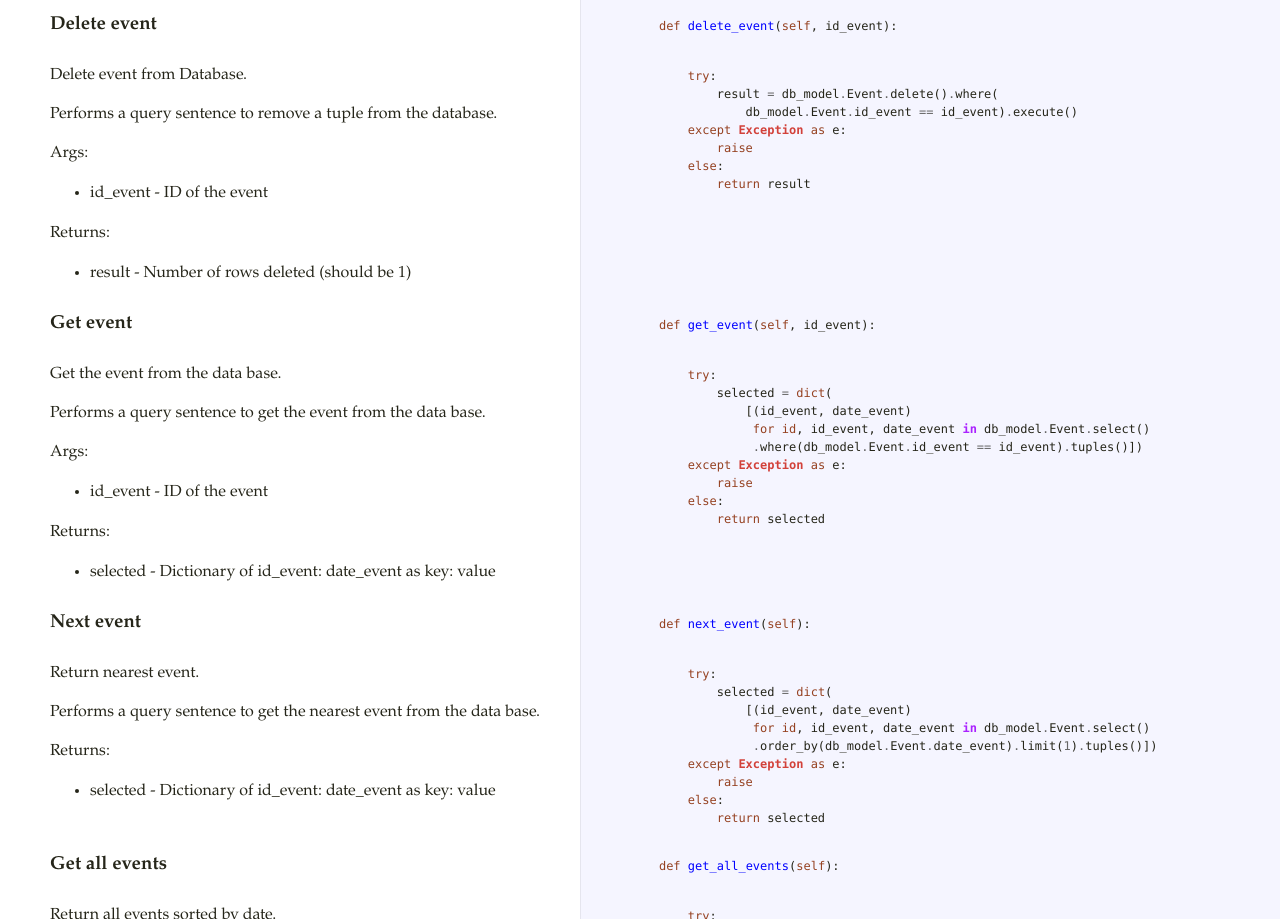
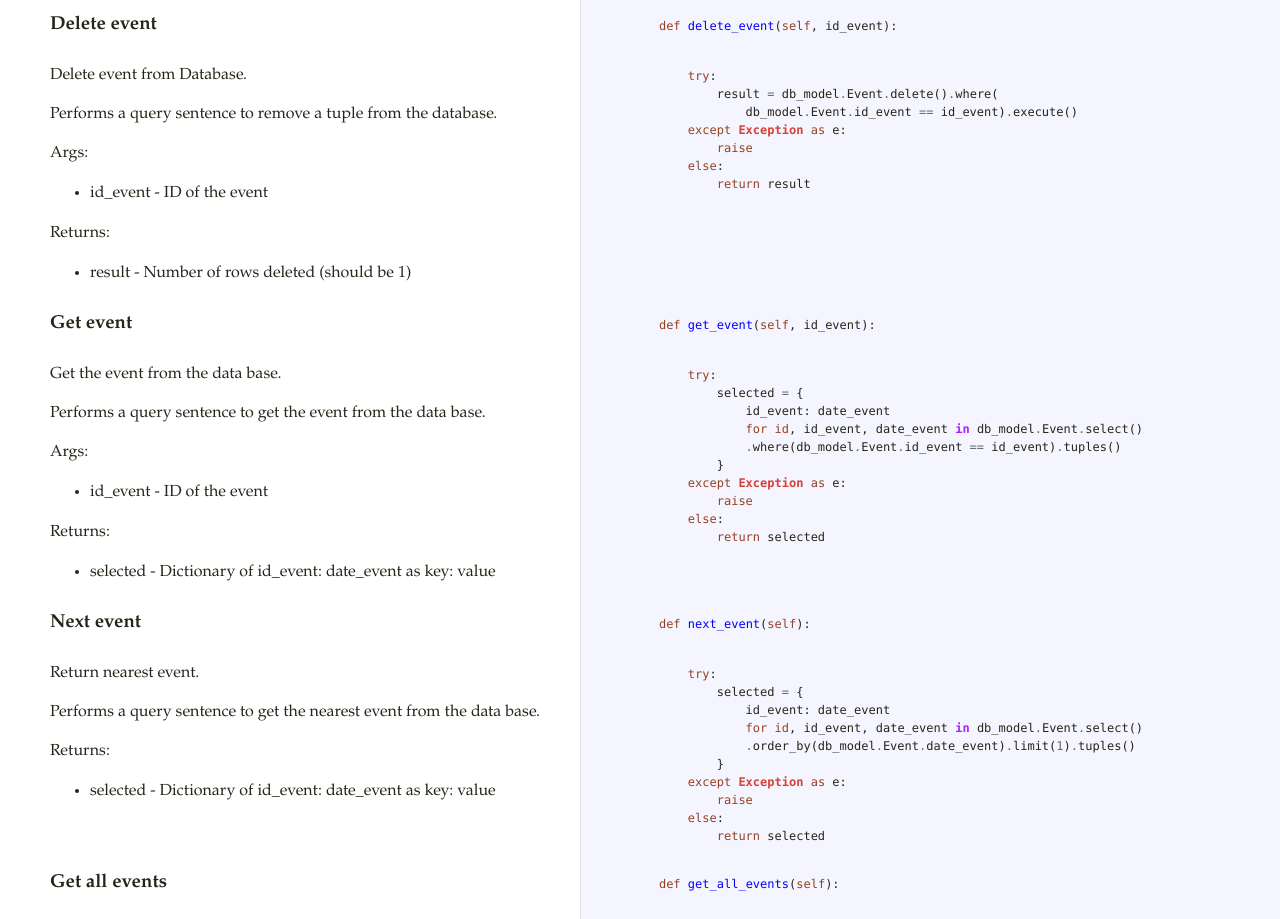
Before and after one commit to lulivi/bot-calendario-telegram, a plain HTML site: page docs/reminder.html in a window 1280 px wide. Shown: the part 1881-2800 px from the top of the page. Drawn offline with Linux system fonts and the light colour scheme.

Commit message:
Updated documentation

```diff
--- a/docs/reminder.html
+++ b/docs/reminder.html
@@ -55,7 +55,7 @@
       <div class='octowrap'>
         <a class='octothorpe' href='#section-3'>#</a>
       </div>
-      <p>Checks and modifies a database</p>
+      <p>Checks and modifies a database.</p>
 <p>Methods:</p>
 <ul>
 <li>initialize - Initialize the database object.</li>
@@ -198,7 +198,7 @@
       <div class='octowrap'>
         <a class='octothorpe' href='#section-12'>#</a>
       </div>
-      <p>Updates an existing event.</p>
+      <p>Update an existing event.</p>
 <p>Performs an update query to to an existing event of the database</p>
 <p>Args:</p>
 <ul>
@@ -303,10 +303,11 @@
     </div>
     <div class='code'>
       <div class="highlight"><pre>        <span class="k">try</span><span class="p">:</span>
-            <span class="n">selected</span> <span class="o">=</span> <span class="nb">dict</span><span class="p">(</span>
-                <span class="p">[(</span><span class="n">id_event</span><span class="p">,</span> <span class="n">date_event</span><span class="p">)</span>
-                 <span class="k">for</span> <span class="nb">id</span><span class="p">,</span> <span class="n">id_event</span><span class="p">,</span> <span class="n">date_event</span> <span class="ow">in</span> <span class="n">db_model</span><span class="o">.</span><span class="n">Event</span><span class="o">.</span><span class="n">select</span><span class="p">()</span>
-                 <span class="o">.</span><span class="n">where</span><span class="p">(</span><span class="n">db_model</span><span class="o">.</span><span class="n">Event</span><span class="o">.</span><span class="n">id_event</span> <span class="o">==</span> <span class="n">id_event</span><span class="p">)</span><span class="o">.</span><span class="n">tuples</span><span class="p">()])</span>
+            <span class="n">selected</span> <span class="o">=</span> <span class="p">{</span>
+                <span class="n">id_event</span><span class="p">:</span> <span class="n">date_event</span>
+                <span class="k">for</span> <span class="nb">id</span><span class="p">,</span> <span class="n">id_event</span><span class="p">,</span> <span class="n">date_event</span> <span class="ow">in</span> <span class="n">db_model</span><span class="o">.</span><span class="n">Event</span><span class="o">.</span><span class="n">select</span><span class="p">()</span>
+                <span class="o">.</span><span class="n">where</span><span class="p">(</span><span class="n">db_model</span><span class="o">.</span><span class="n">Event</span><span class="o">.</span><span class="n">id_event</span> <span class="o">==</span> <span class="n">id_event</span><span class="p">)</span><span class="o">.</span><span class="n">tuples</span><span class="p">()</span>
+            <span class="p">}</span>
         <span class="k">except</span> <span class="ne">Exception</span> <span class="k">as</span> <span class="n">e</span><span class="p">:</span>
             <span class="k">raise</span>
         <span class="k">else</span><span class="p">:</span>
@@ -340,10 +341,11 @@
     </div>
     <div class='code'>
       <div class="highlight"><pre>        <span class="k">try</span><span class="p">:</span>
-            <span class="n">selected</span> <span class="o">=</span> <span class="nb">dict</span><span class="p">(</span>
-                <span class="p">[(</span><span class="n">id_event</span><span class="p">,</span> <span class="n">date_event</span><span class="p">)</span>
-                 <span class="k">for</span> <span class="nb">id</span><span class="p">,</span> <span class="n">id_event</span><span class="p">,</span> <span class="n">date_event</span> <span class="ow">in</span> <span class="n">db_model</span><span class="o">.</span><span class="n">Event</span><span class="o">.</span><span class="n">select</span><span class="p">()</span>
-                 <span class="o">.</span><span class="n">order_by</span><span class="p">(</span><span class="n">db_model</span><span class="o">.</span><span class="n">Event</span><span class="o">.</span><span class="n">date_event</span><span class="p">)</span><span class="o">.</span><span class="n">limit</span><span class="p">(</span><span class="mi">1</span><span class="p">)</span><span class="o">.</span><span class="n">tuples</span><span class="p">()])</span>
+            <span class="n">selected</span> <span class="o">=</span> <span class="p">{</span>
+                <span class="n">id_event</span><span class="p">:</span> <span class="n">date_event</span>
+                <span class="k">for</span> <span class="nb">id</span><span class="p">,</span> <span class="n">id_event</span><span class="p">,</span> <span class="n">date_event</span> <span class="ow">in</span> <span class="n">db_model</span><span class="o">.</span><span class="n">Event</span><span class="o">.</span><span class="n">select</span><span class="p">()</span>
+                <span class="o">.</span><span class="n">order_by</span><span class="p">(</span><span class="n">db_model</span><span class="o">.</span><span class="n">Event</span><span class="o">.</span><span class="n">date_event</span><span class="p">)</span><span class="o">.</span><span class="n">limit</span><span class="p">(</span><span class="mi">1</span><span class="p">)</span><span class="o">.</span><span class="n">tuples</span><span class="p">()</span>
+            <span class="p">}</span>
         <span class="k">except</span> <span class="ne">Exception</span> <span class="k">as</span> <span class="n">e</span><span class="p">:</span>
             <span class="k">raise</span>
         <span class="k">else</span><span class="p">:</span>
@@ -378,10 +380,11 @@ event</li>
     </div>
     <div class='code'>
       <div class="highlight"><pre>        <span class="k">try</span><span class="p">:</span>
-            <span class="n">events</span> <span class="o">=</span> <span class="nb">dict</span><span class="p">(</span>
-                <span class="p">[(</span><span class="n">id_event</span><span class="p">,</span> <span class="n">date_event</span><span class="p">)</span>
-                 <span class="k">for</span> <span class="nb">id</span><span class="p">,</span> <span class="n">id_event</span><span class="p">,</span> <span class="n">date_event</span> <span class="ow">in</span> <span class="n">db_model</span><span class="o">.</span><span class="n">Event</span><span class="o">.</span><span class="n">select</span><span class="p">()</span>
-                 <span class="o">.</span><span class="n">order_by</span><span class="p">(</span><span class="n">db_model</span><span class="o">.</span><span class="n">Event</span><span class="o">.</span><span class="n">date_event</span><span class="p">)</span><span class="o">.</span><span class="n">tuples</span><span class="p">()])</span>
+            <span class="n">events</span> <span class="o">=</span> <span class="p">{</span>
+                <span class="n">id_event</span><span class="p">:</span> <span class="n">date_event</span>
+                <span class="k">for</span> <span class="nb">id</span><span class="p">,</span> <span class="n">id_event</span><span class="p">,</span> <span class="n">date_event</span> <span class="ow">in</span> <span class="n">db_model</span><span class="o">.</span><span class="n">Event</span><span class="o">.</span><span class="n">select</span><span class="p">()</span>
+                <span class="o">.</span><span class="n">order_by</span><span class="p">(</span><span class="n">db_model</span><span class="o">.</span><span class="n">Event</span><span class="o">.</span><span class="n">date_event</span><span class="p">)</span><span class="o">.</span><span class="n">tuples</span><span class="p">()</span>
+            <span class="p">}</span>
         <span class="k">except</span> <span class="ne">Exception</span> <span class="k">as</span> <span class="n">e</span><span class="p">:</span>
             <span class="k">raise</span>
         <span class="k">else</span><span class="p">:</span>
```
